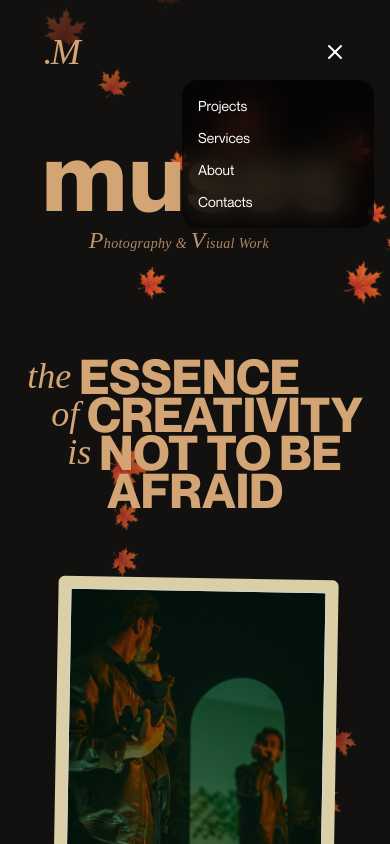
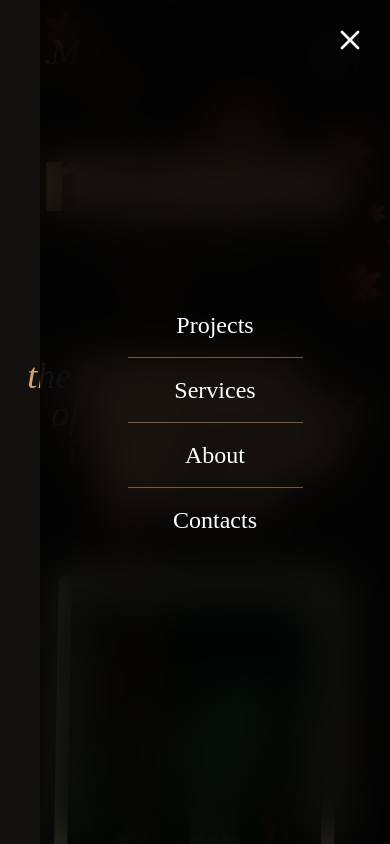
Before and after one commit to Nuhk2/musesofSaaram-portfolioWebsite, a React (Create React App) app: page / in a window 390 px wide. Both pictures are taken after a click on the button "Toggle menu". Shown: the top 844 px of the page. Built offline with nearby package versions, Linux system fonts and the light colour scheme; a web font is replaced by a local one.

Commit message:
Revamp mobile menu UI and auto-close on scroll
Redesigned the mobile menu to use a full-screen overlay with improved styling and transitions. The menu now automatically closes when the user scrolls, enhancing usability on mobile devices.

```diff
--- a/src/components/Navbar.tsx
+++ b/src/components/Navbar.tsx
@@ -12,10 +12,12 @@ const Navbar: React.FC = () => {
   const location = useLocation();
 
   useEffect(() => {
-    const handleScroll = () => setScrolled(window.scrollY > 10);
+    const handleScroll = () => {setScrolled(window.scrollY > 10);
+    if (menuOpen) setMenuOpen(false); // close menu on scroll
+  };
     window.addEventListener("scroll", handleScroll);
     return () => window.removeEventListener("scroll", handleScroll);
-  }, []);
+  }, [menuOpen]);
 
   /**
    * Scroll helper that retries until the element appears (useful when navigating to "/"
@@ -115,23 +117,41 @@ const Navbar: React.FC = () => {
         </button>
 
         {/* Mobile Menu Dropdown */}
-        {menuOpen && (
-          <div className="absolute top-16 right-4 w-48 bg-black/70 backdrop-blur-lg rounded-2xl shadow-lg md:hidden">
-            <ul className="flex flex-col p-4 space-y-3 text-sm font-neue">
-              {links.map((link) => (
-                <li key={link}>
+
+  <div
+  className={`fixed inset-0 z-50 bg-black/80 backdrop-blur-xl flex flex-col items-center justify-center md:hidden
+    transform transition-all duration-300 ease-in-out
+    ${menuOpen ? "opacity-100 scale-100" : "opacity-0 scale-95 pointer-events-none"}`}
+>
+  <ul className="flex flex-col text-2xl font-silk text-white w-3/4 max-w-xs mx-auto">
+  {links.map((link, index) => (
+    <li key={link} className="w-full flex flex-col items-center">
       <button
         type="button"
         onClick={() => handleScrollTo(link.toLowerCase())}
-                    className="block text-white hover:text-gold transition-colors w-full text-left"
+        className="hover:text-gold transition-colors py-2 text-center"
       >
         {link}
       </button>
+
+      {/* Separator except for last item */}
+      {index !== links.length - 1 && (
+        <div className="h-px bg-gold/50 w-2/3 mt-2 mb-2"></div>
+      )}
     </li>
   ))}
 </ul>
+
+  {/* Close Button */}
+  <button
+    onClick={() => setMenuOpen(false)}
+    className="absolute top-6 right-6 text-white hover:text-gold"
+    aria-label="Close menu"
+  >
+    <X size={32} />
+  </button>
 </div>
-        )}
+
       </div>
     </nav>
   );
```
Lines whose indentation alone changed are shown as unchanged.
